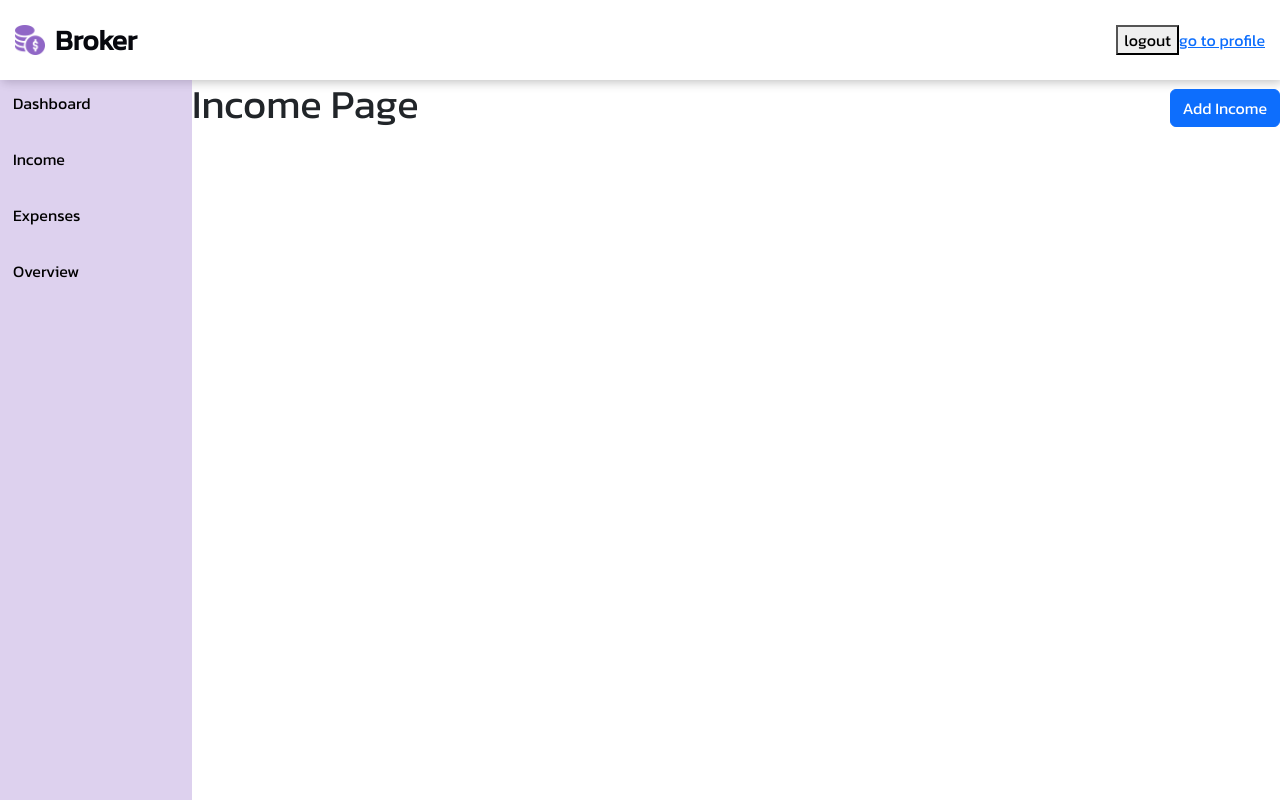
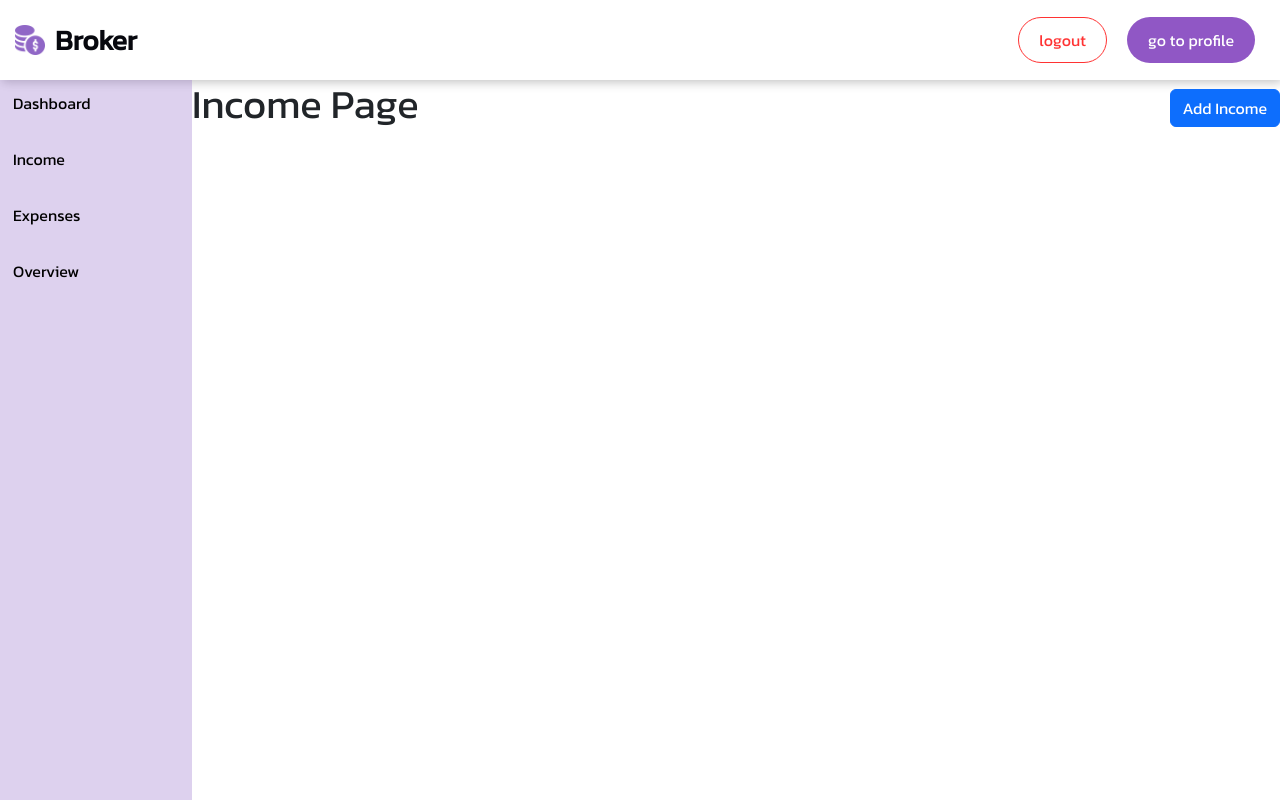
Before and after one commit to oliver-wahome/broker, a React (Create React App) app: page /income in a window 1280 px wide. Built offline with nearby package versions, Linux system fonts and the light colour scheme.

Commit message:
style: styling dashboardNavbar buttons

```diff
--- a/src/componentStyles/Navbar.css
+++ b/src/componentStyles/Navbar.css
@@ -59,3 +59,24 @@
     color: #9057c5;
     border: 1px solid #9057c5;
 }
+
+.logoutBtn {
+    color: #ff3333;
+    border: 1px solid #ff3333;
+    background-color: transparent;
+}
+
+.logoutBtn:hover {
+    color: white;
+    background-color: rgba(255, 51, 51, 0.8);
+    border: 1px solid rgba(255, 51, 51, 0.8);
+}
+
+.profileBtn {
+    background-color: #9057c5;
+}
+
+.profileBtn:hover {
+    background-color: rgba(145, 88, 198, 0.7);
+    color: white;
+}
--- a/src/components/DashboardNavbar.js
+++ b/src/components/DashboardNavbar.js
@@ -4,6 +4,7 @@ import '../firebase';
 import { getAuth, signOut } from "firebase/auth";
 import logo from '../images/brokerIcon-amethyst.png';
 import '../pageStyles/Dashboard.css';
+import '../componentStyles/Navbar.css';
 
 function DashboardNavbar(){
 
@@ -28,8 +29,8 @@ function DashboardNavbar(){
                 <p>Broker</p>
             </Link>
             <div className="dashboardNavbarProfile">
-                <button onClick={logOut}>logout</button>
-                <Link to="/profile">go to profile</Link>
+                <button className="button logoutBtn" onClick={logOut}>logout</button>
+                <Link className="button profileBtn" to="/profile">go to profile</Link>
             </div>
         </div>
     );
```
